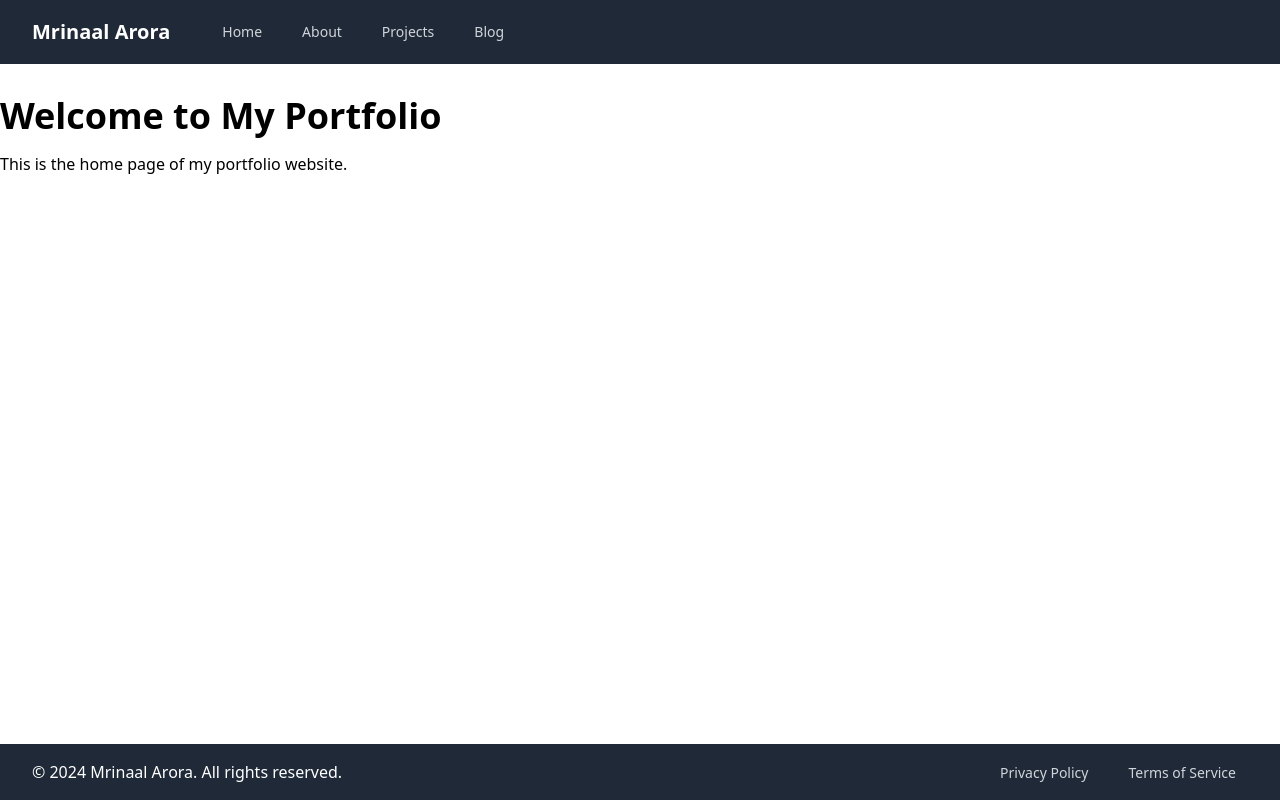
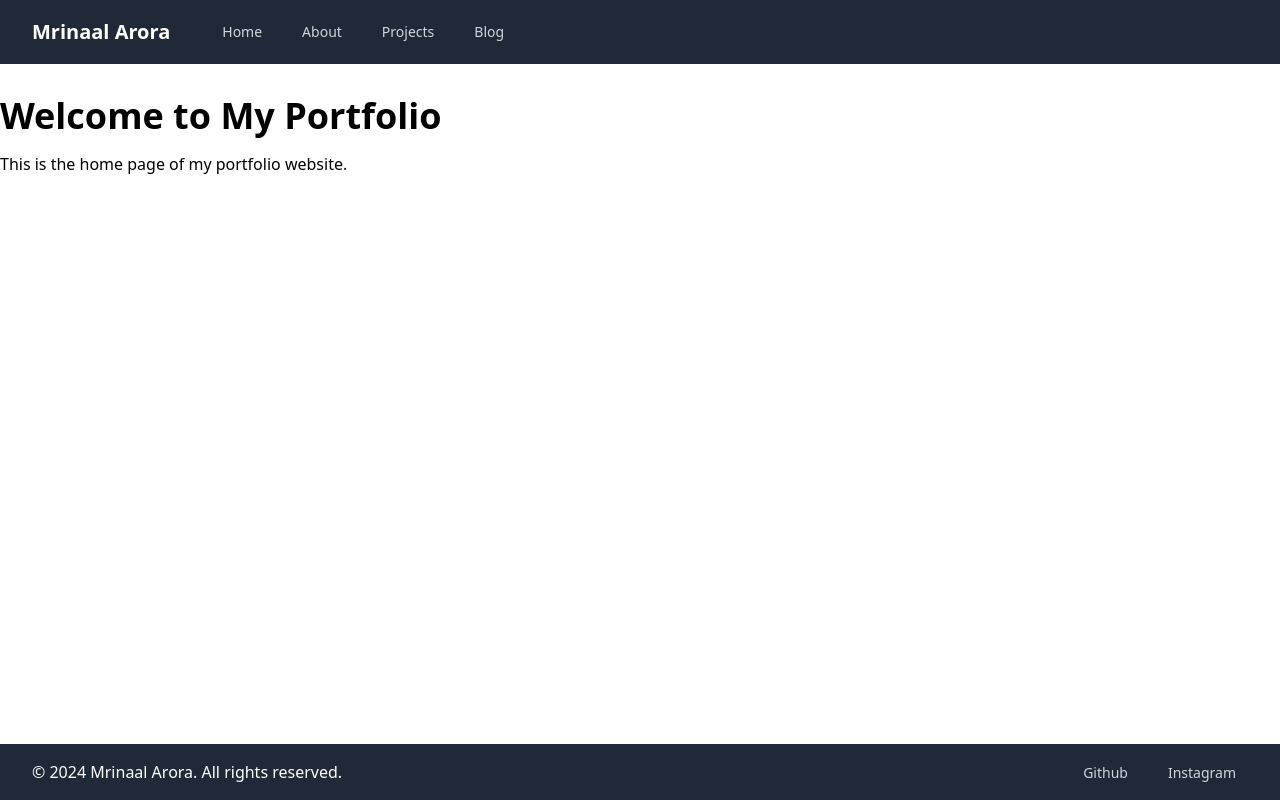
Before and after one commit to aroramrinaal/my-portfolio, a Next.js app: page / in a window 1280 px wide. Built offline with nearby package versions, Linux system fonts and the light colour scheme.

Commit message:
refactor: update footer links in Footer.tsx

```diff
--- a/src/components/Footer.tsx
+++ b/src/components/Footer.tsx
@@ -9,8 +9,8 @@ const Footer: React.FC = () => {
                         &copy; 2024 Mrinaal Arora. All rights reserved.
                     </div>
                     <div className="space-x-4">
-                        <a href="#" className="text-gray-300 hover:bg-gray-700 hover:text-white px-3 py-2 rounded-md text-sm font-medium">Privacy Policy</a>
-                        <a href="#" className="text-gray-300 hover:bg-gray-700 hover:text-white px-3 py-2 rounded-md text-sm font-medium">Terms of Service</a>
+                        <a href="#" className="text-gray-300 hover:bg-gray-700 hover:text-white px-3 py-2 rounded-md text-sm font-medium">Github</a>
+                        <a href="#" className="text-gray-300 hover:bg-gray-700 hover:text-white px-3 py-2 rounded-md text-sm font-medium">Instagram</a>
                     </div>
                 </div>
             </div>
```
